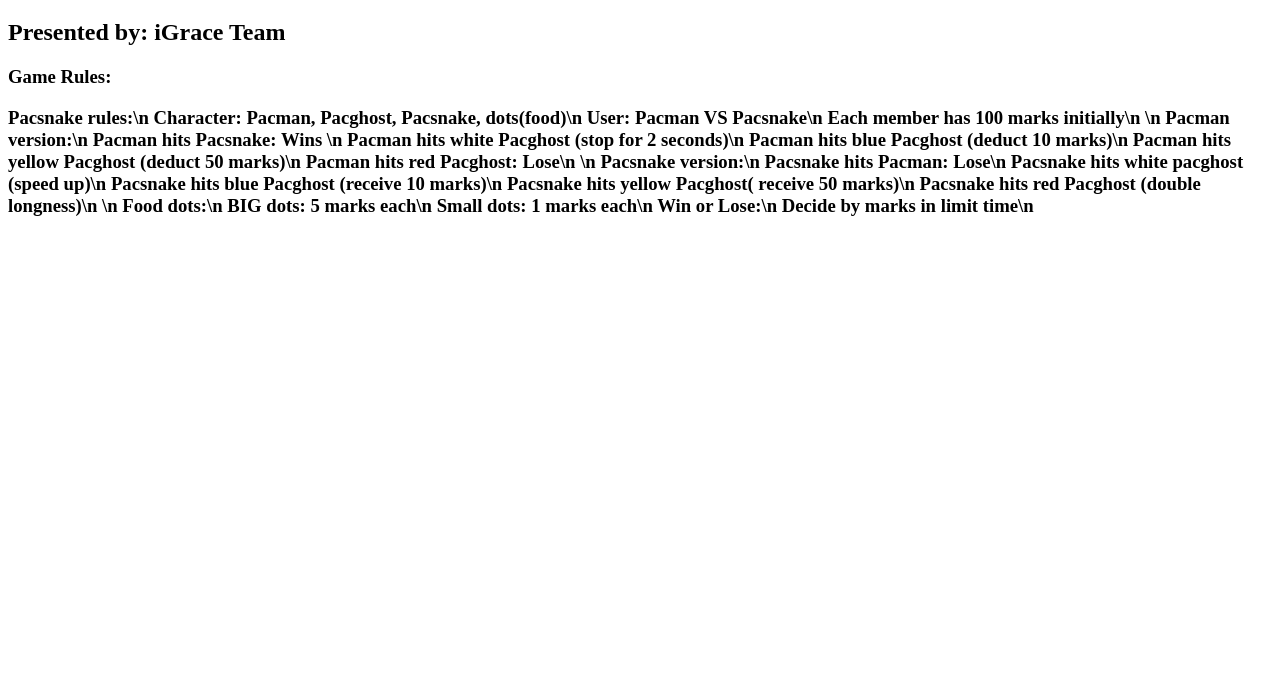
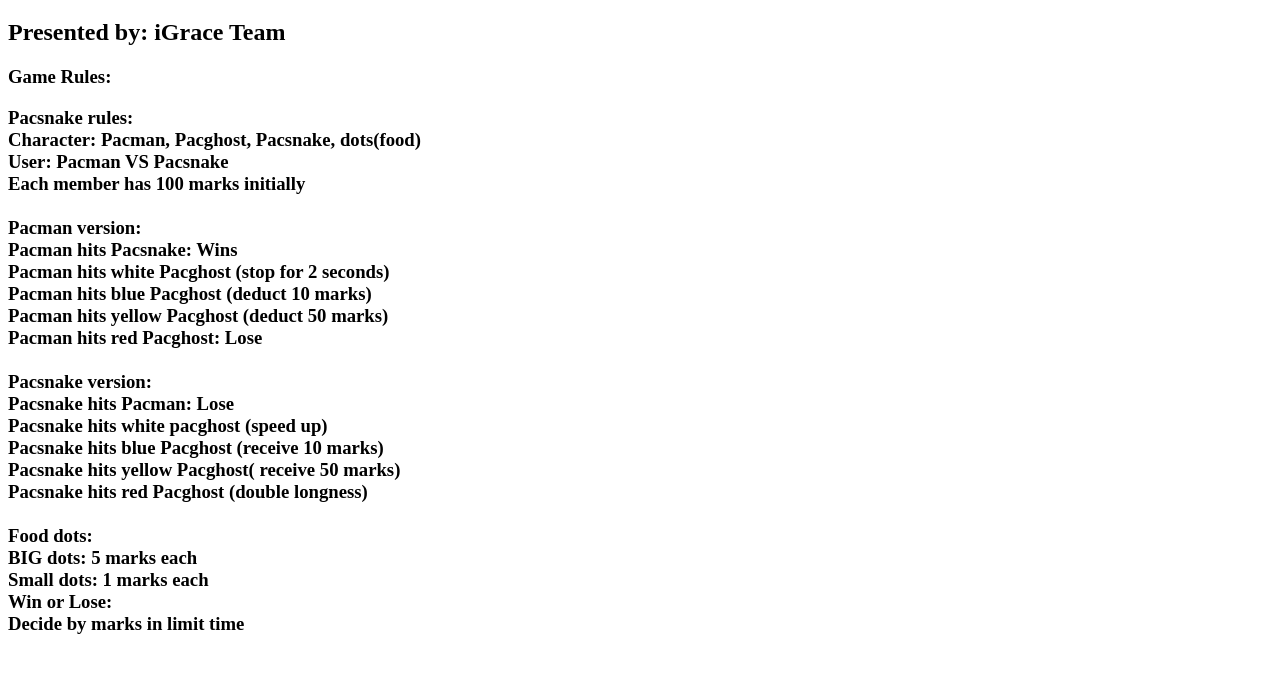
Before and after one commit to DulongSang/PacSnake, a plain HTML site: page index.html in a window 1280 px wide. Shown: the part 61-734 px from the top of the page. Drawn offline with Linux system fonts and the light colour scheme.

Commit message:
Update index.html

```diff
--- a/index.html
+++ b/index.html
@@ -10,30 +10,30 @@
     <h2>Presented by: iGrace Team</h2>
     <h3><b>Game Rules:</b><h3>
     <p>
-Pacsnake rules:\n
-Character: Pacman, Pacghost, Pacsnake, dots(food)\n
-User: Pacman VS  Pacsnake\n
-Each member has 100 marks initially\n
-\n
-Pacman version:\n
-Pacman hits Pacsnake:  Wins \n
-Pacman hits white Pacghost (stop for 2 seconds)\n
-Pacman hits blue Pacghost (deduct 10 marks)\n
-Pacman hits yellow Pacghost (deduct 50 marks)\n
-Pacman hits red Pacghost: Lose\n
-\n
-Pacsnake version:\n
-Pacsnake hits Pacman: Lose\n
-Pacsnake hits white pacghost (speed up)\n
-Pacsnake hits blue Pacghost (receive 10 marks)\n
-Pacsnake hits yellow Pacghost( receive 50 marks)\n
-Pacsnake hits red Pacghost (double longness)\n
-\n
-Food dots:\n
-BIG dots: 5 marks each\n
-Small dots: 1 marks each\n
-Win or Lose:\n
-Decide by marks in limit time\n
+Pacsnake rules:<br>
+Character: Pacman, Pacghost, Pacsnake, dots(food)<br>
+User: Pacman VS  Pacsnake<br>
+Each member has 100 marks initially<br>
+<br>
+Pacman version:<br>
+Pacman hits Pacsnake:  Wins<br>
+Pacman hits white Pacghost (stop for 2 seconds)<br>
+Pacman hits blue Pacghost (deduct 10 marks)<br>
+Pacman hits yellow Pacghost (deduct 50 marks)<br>
+Pacman hits red Pacghost: Lose<br>
+<br>
+Pacsnake version:<br>
+Pacsnake hits Pacman: Lose<br>
+Pacsnake hits white pacghost (speed up)<br>
+Pacsnake hits blue Pacghost (receive 10 marks)<br>
+Pacsnake hits yellow Pacghost( receive 50 marks)<br>
+Pacsnake hits red Pacghost (double longness)<br>
+<br>
+Food dots:<br>
+BIG dots: 5 marks each<br>
+Small dots: 1 marks each<br>
+Win or Lose:<br>
+Decide by marks in limit time<br>
         </p>
 </body>
 </html>
```
